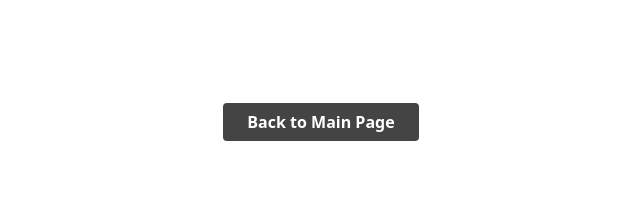
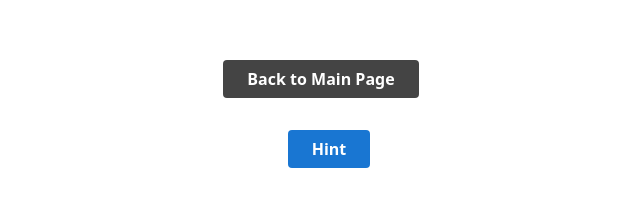
Before and after one commit to FranciscoResendes/games-website, a React (Vite) app: page /sudoku in a window 1280 px wide. Shown: the part 188-408 px from the top of the page, without its empty margins (319-959 px from the left). Built offline with nearby package versions, Linux system fonts and the light colour scheme; no server answers.

Commit message:
Added hint feature

```diff
--- a/src/sudoku/SudokuGame.css
+++ b/src/sudoku/SudokuGame.css
@@ -1,3 +1,33 @@
+.sudoku-hint-message {
+  margin-top: 1rem;
+  font-size: 1.1rem;
+  color: #1976d2;
+  background: #e3f2fd;
+  border-radius: 4px;
+  padding: 0.75rem 1rem;
+  max-width: 400px;
+  box-shadow: 0 1px 4px rgba(25, 118, 210, 0.08);
+}
+.sudoku-hint-btn {
+  display: inline-block;
+  margin: 1rem 0 1rem 1rem;
+  padding: 0.5rem 1.5rem;
+  font-size: 1rem;
+  background: #1976d2;
+  color: #fff;
+  border: none;
+  border-radius: 4px;
+  cursor: pointer;
+  font-weight: bold;
+  transition: background 0.2s;
+}
+.sudoku-hint-btn:disabled {
+  background: #888;
+  cursor: not-allowed;
+}
+.sudoku-hint-btn:hover:enabled {
+  background: #125ea2;
+}
 .sudoku-nav-btn {
   display: block;
   margin: 1rem auto 1rem auto;
--- a/src/sudoku/SudokuGame.jsx
+++ b/src/sudoku/SudokuGame.jsx
@@ -14,6 +14,35 @@ function SudokuGame() {
   const [selectedCell, setSelectedCell] = useState([0, 0]);
   const [gameOver, setGameOver] = useState(false);
   const [message, setMessage] = useState('');
+  const [hint, setHint] = useState(null);
+    // Request a hint from the backend
+    const handleHint = async () => {
+      if (gameOver) return;
+      setHint(null);
+      try {
+        const res = await fetch('http://localhost:8000/api/sudoku/hint', {
+          method: 'POST',
+          headers: { 'Content-Type': 'application/json' },
+          body: JSON.stringify({ board: userGrid })
+        });
+        const data = await res.json();
+        if (data.hint && data.hint.row !== undefined && data.hint.col !== undefined) {
+          setHint(data.hint);
+          // Optionally fill the cell with the hint value
+          setUserGrid(prev => {
+            const newGrid = prev.map(row => row.slice());
+            newGrid[data.hint.row][data.hint.col] = data.hint.value;
+            return newGrid;
+          });
+          setMessage(data.hint.explanation);
+        } else {
+          setHint(null);
+          setMessage(data.explanation || 'No hint available.');
+        }
+      } catch (err) {
+        setMessage('Error getting hint.');
+      }
+    };
   const boardRef = useRef(null);
 
   // Fetch puzzle on mount
@@ -145,6 +174,7 @@ function SudokuGame() {
   return (
     <>
       <button className="sudoku-nav-btn" onClick={handleGoHome}>Back to Main Page</button>
+      <button className="sudoku-hint-btn" onClick={handleHint} disabled={gameOver} style={{marginLeft: '1rem'}}>Hint</button>
       <h1>Sudoku Game</h1>
       {message && <div className="sudoku-message">{message}</div>}
       <div
@@ -177,6 +207,9 @@ function SudokuGame() {
           </div>
         ))}
       </div>
+        {message && (
+          <div className="sudoku-hint-message">{message}</div>
+        )}
       <button className="sudoku-restart-btn" onClick={handleRestart}>Restart</button>
     </>
   );
```
Also changed, not shown: 1 other file (tests, documents, lock files or other folders).
